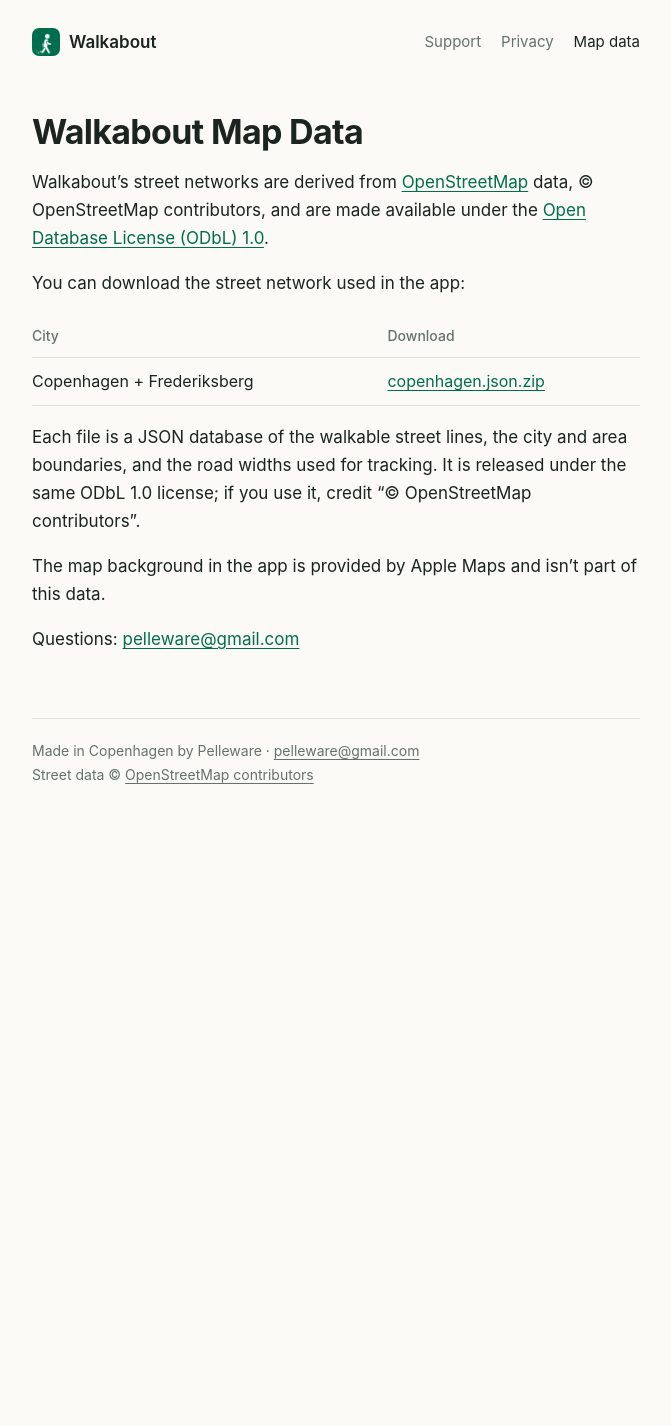
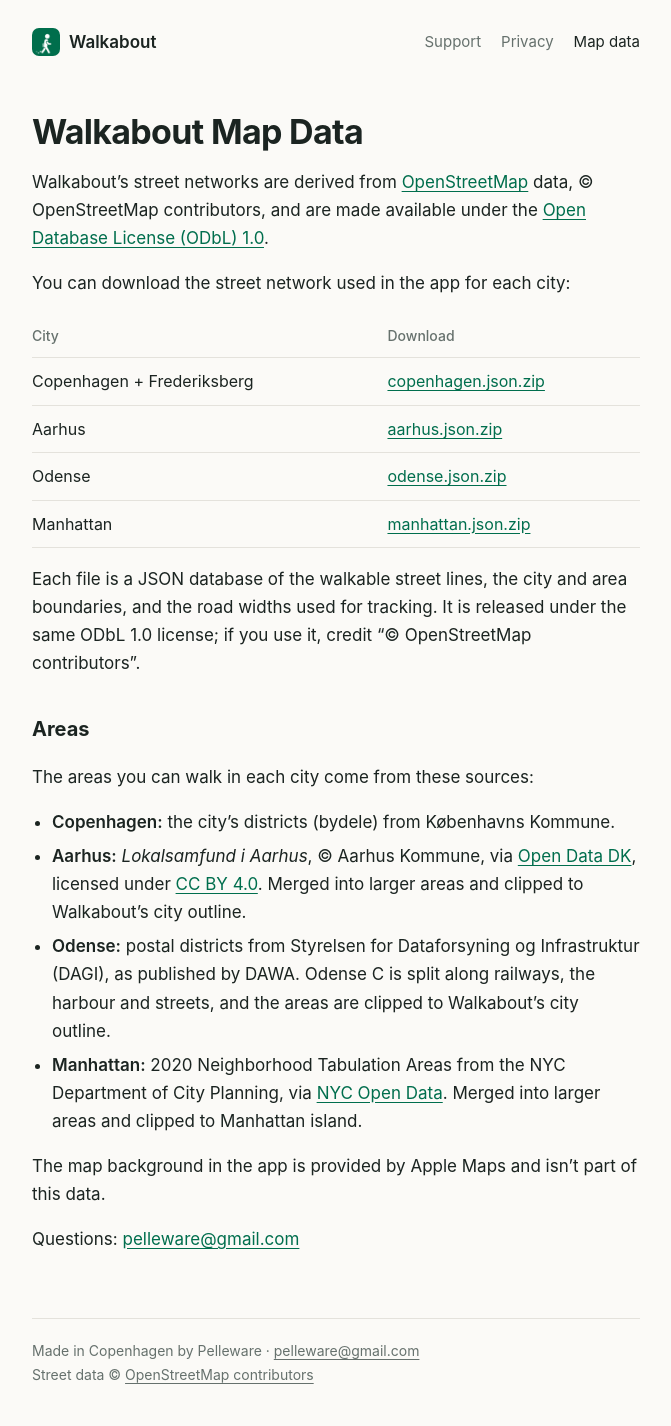
Before and after one commit to Pelleware/pelleware.github.io, a Jekyll site: the page built from map-data.md, in a window 1280 px wide. Shown: the whole page, without its empty margins (304-975 px from the left). Built offline with Jekyll 4.4.1, drawn with Linux system fonts in a browser that asks for light colours; our own code applies the rules of GitHub Pages for plain Markdown files; before the commit the page ends 900 px from its top, so only the background shows below that.

Commit message:
Map data: all four cities (Copenhagen, Aarhus, Odense, Manhattan) with current downloads and the sources of their areas; the support page links to it

```diff
--- a/map-data.md
+++ b/map-data.md
@@ -6,13 +6,25 @@
 
 Walkabout's street networks are derived from [OpenStreetMap](https://www.openstreetmap.org/copyright) data, © OpenStreetMap contributors, and are made available under the [Open Database License (ODbL) 1.0](https://opendatacommons.org/licenses/odbl/1-0/).
 
-You can download the street network used in the app:
+You can download the street network used in the app for each city:
 
 | City | Download |
 |---|---|
 | Copenhagen + Frederiksberg | [copenhagen.json.zip](data/copenhagen.json.zip) |
+| Aarhus | [aarhus.json.zip](data/aarhus.json.zip) |
+| Odense | [odense.json.zip](data/odense.json.zip) |
+| Manhattan | [manhattan.json.zip](data/manhattan.json.zip) |
 
 Each file is a JSON database of the walkable street lines, the city and area boundaries, and the road widths used for tracking. It is released under the same ODbL 1.0 license; if you use it, credit "© OpenStreetMap contributors".
+
+## Areas
+
+The areas you can walk in each city come from these sources:
+
+- **Copenhagen:** the city's districts (bydele) from Københavns Kommune.
+- **Aarhus:** *Lokalsamfund i Aarhus*, © Aarhus Kommune, via [Open Data DK](https://www.opendata.dk/), licensed under [CC BY 4.0](https://creativecommons.org/licenses/by/4.0/). Merged into larger areas and clipped to Walkabout's city outline.
+- **Odense:** postal districts from Styrelsen for Dataforsyning og Infrastruktur (DAGI), as published by DAWA. Odense C is split along railways, the harbour and streets, and the areas are clipped to Walkabout's city outline.
+- **Manhattan:** 2020 Neighborhood Tabulation Areas from the NYC Department of City Planning, via [NYC Open Data](https://opendata.cityofnewyork.us/). Merged into larger areas and clipped to Manhattan island.
 
 The map background in the app is provided by Apple Maps and isn't part of this data.
 
```
Also changed, not shown: support.md (+1 -1 lines), 4 other files.
